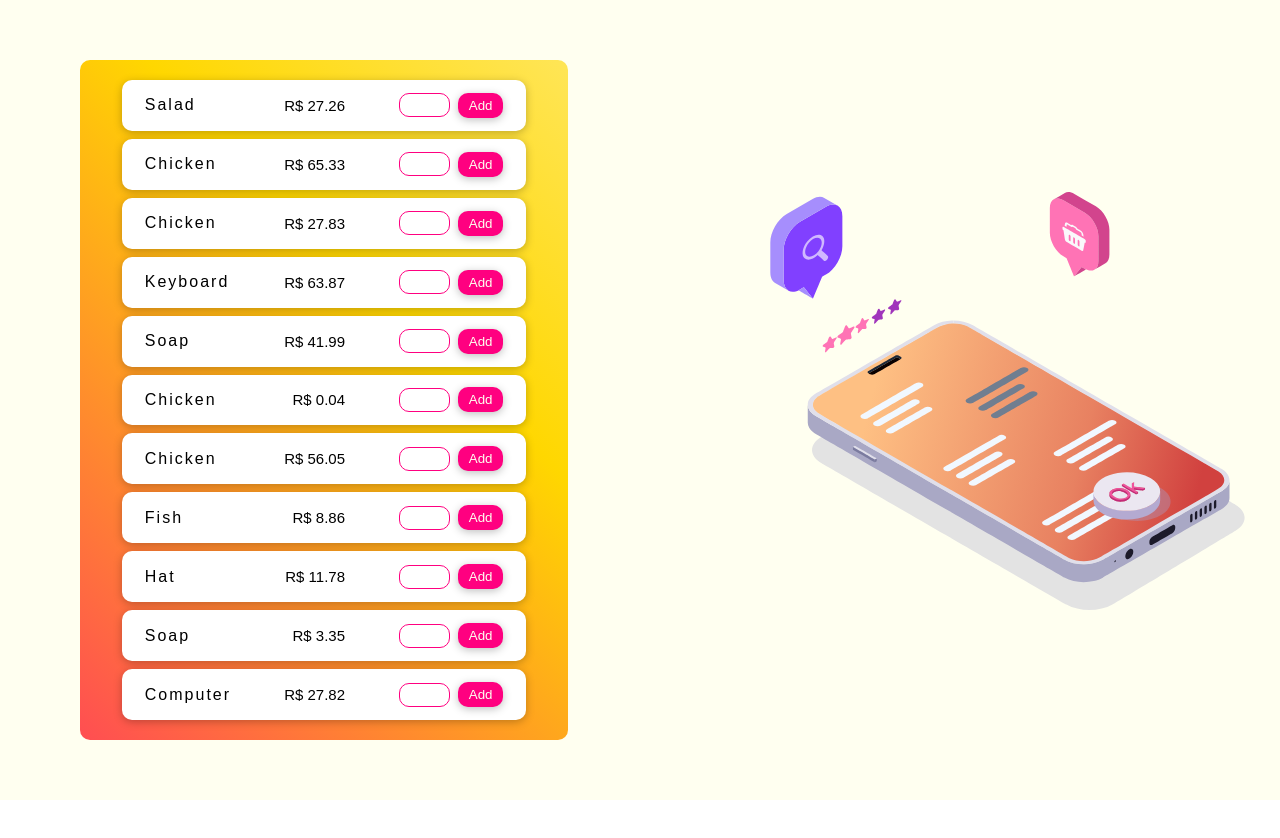
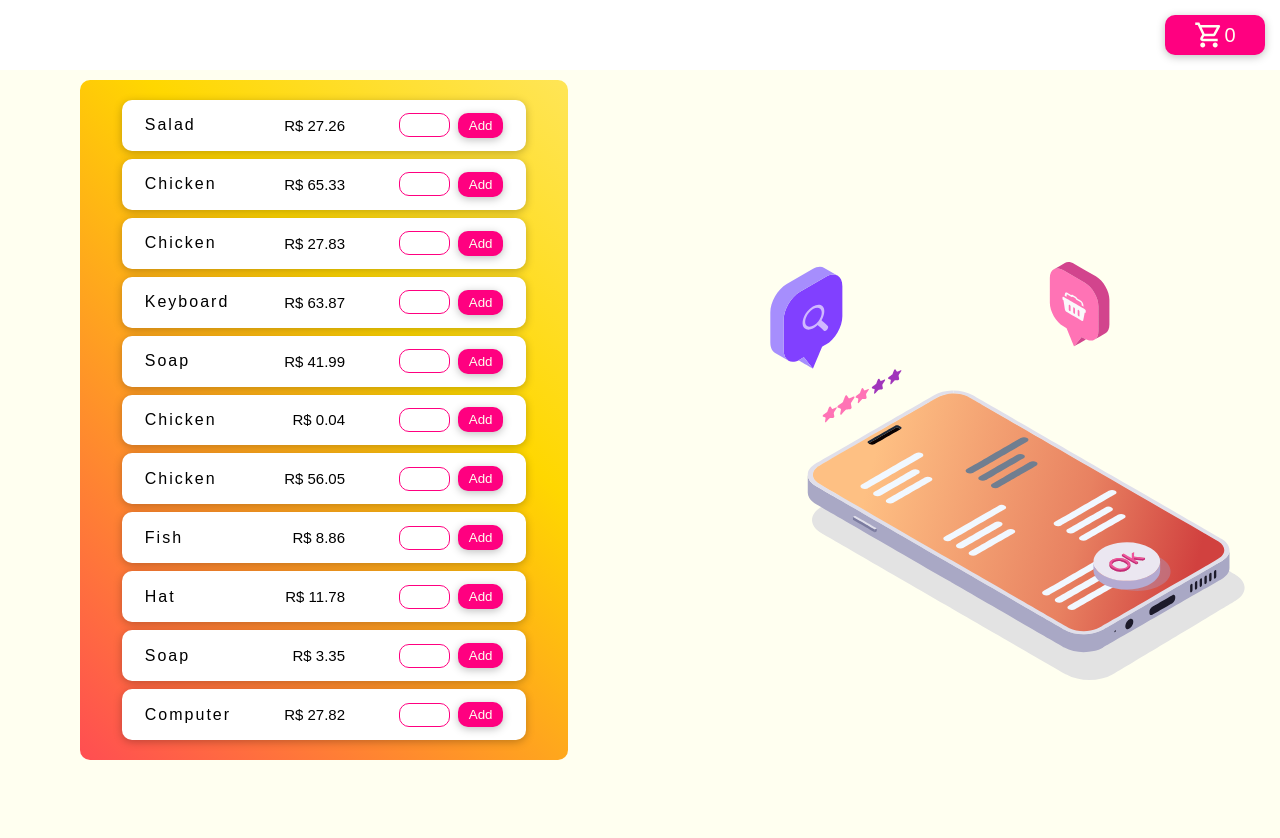
Before and after one commit to CibeleMartins/carrinho-compras, a React (Create React App) app: page / in a window 1280 px wide. Shown: the top 838 px of the page. Before the commit the page ends 800 px from the top, so only its background shows below. Built offline with nearby package versions, Linux system fonts and the light colour scheme; the HTML template or start-up script is replaced by a standard one.

Commit message:
🚧 feat: implementou o Header, o icone do carrinho e fez pequenas alterações na Home e na lista de produtos

```diff
--- /dev/null
+++ b/src/components/Header/Header.jsx
@@ -0,0 +1,31 @@
+import { HStack, Button, Text } from '@chakra-ui/react';
+
+import cartIcon from '../../assets/cartIcon.svg';
+import styles from './Header.module.css';
+
+
+const Header = () => {
+  return (
+    <HStack
+      bg="transparent"
+      alignItems="center"
+      h={40}
+      p={15}
+      justifyContent="flex-end"
+    >
+      <Button
+        w={100}
+        h={40}
+        border="none"
+        boxShadow="0 2px 8px rgba(0, 0, 0, 0.25)"
+        bg="#FF0080"
+        borderRadius={10}
+      >
+        <img className={styles.cartIcon} alt="carrinho" src={cartIcon} />
+        <Text fontSize={20} color="#FFFFF0">0</Text>
+      </Button>
+    </HStack>
+  );
+};
+
+export default Header;
--- /dev/null
+++ b/src/components/Header/Header.module.css
@@ -0,0 +1,3 @@
+.cartIcon {
+    width: 30px;
+}
--- a/src/components/ProductsList/Product/Product.jsx
+++ b/src/components/ProductsList/Product/Product.jsx
@@ -1,4 +1,4 @@
-import { Button, HStack, Text, VStack, Input } from '@chakra-ui/react';
+import { Button, HStack, Text, Input } from '@chakra-ui/react';
 
 const Product = ({ nameProduct, productPrice }) => {
   return (
--- a/src/components/ProductsList/ProductsList.jsx
+++ b/src/components/ProductsList/ProductsList.jsx
@@ -17,7 +17,8 @@ const ProductLists = () => {
       padding={20}
       className={style.gradient}
       alignItems="center"
-      marginLeft={80}>
+      marginLeft={80}
+      marginBottom={100}>
       {listProducts.map((i)=> {
         return <Product nameProduct={i.name} productPrice={i.price}/>
       })}
--- a/src/pages/Home.jsx
+++ b/src/pages/Home.jsx
@@ -5,7 +5,7 @@ import ProductLists from '../components/ProductsList/ProductsList';
 
 const Home = () => {
   return (
-    <HStack w="100%" h="100vh" bg="#FFFFF0" alignItems="center" spacing="10%">
+    <HStack w="100%" h="100vh" bg="#FFFFF0" spacing="10%">
       <ProductLists/>
       <ShoppingCartLottie />
     </HStack>
--- a/src/routes/index.js
+++ b/src/routes/index.js
@@ -1,15 +1,17 @@
-import {Routes, Route} from 'react-router-dom';
+import { Routes, Route } from 'react-router-dom';
 
 import Home from '../pages/Home';
+import Header from '../components/Header/Header';
 
-const RoutesApp = ()=> {
-
-    return (
-        <Routes>
-            <Route path='/' element={<Home/>}/>
-        </Routes>
-    )
-}
-
+const RoutesApp = () => {
+  return (
+    <>
+      <Header />
+      <Routes>
+        <Route path="/" element={<Home />} />
+      </Routes>
+    </>
+  );
+};
 
 export default RoutesApp;
```
Also changed, not shown: src/assets/cartIcon.svg (added).
